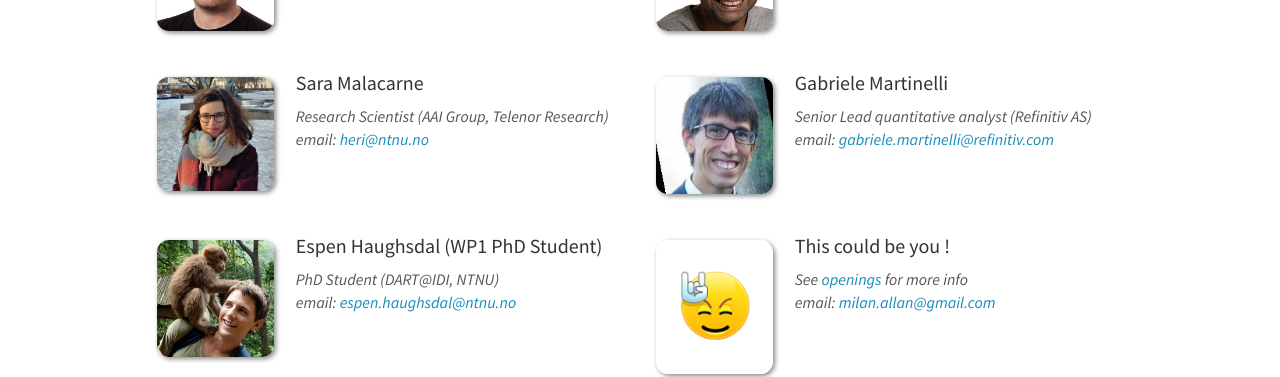
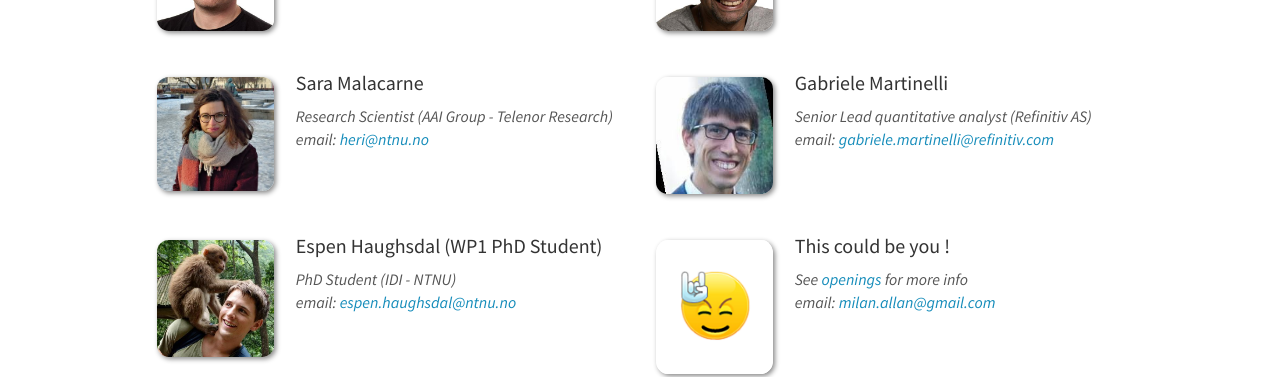
Before and after one commit to ML4ITS/ml4its.github.io.old, a Jekyll site: the page built from _pages/team.md, in a window 1280 px wide and 900 px high, scrolled down 548 px. Shown: the part 154-531 px from the top of the window. Built offline with Jekyll 4.4.1, drawn with Linux system fonts in a browser that asks for light colours; nearby versions of some CDN libraries.

Commit message:
logo iot adjusted + affiliation espen

```diff
--- a/_data/team_members.yml
+++ b/_data/team_members.yml
@@ -39,7 +39,7 @@
 
 - name: Sara Malacarne
   photo: sara.jpg
-  info: Research Scientist (AAI Group, Telenor Research)
+  info: Research Scientist (AAI Group - Telenor Research)
   email: heri@ntnu.no
   number_educ: 0
 
@@ -51,7 +51,7 @@
 
 - name: Espen Haughsdal (WP1 PhD Student)
   photo: espen.jpg
-  info: PhD Student (DART@IDI, NTNU)
+  info: PhD Student (IDI - NTNU)
   email: espen.haughsdal@ntnu.no
   number_educ: 0
 
```
Also changed, not shown: images/logopic/iot_ntnu.png.
